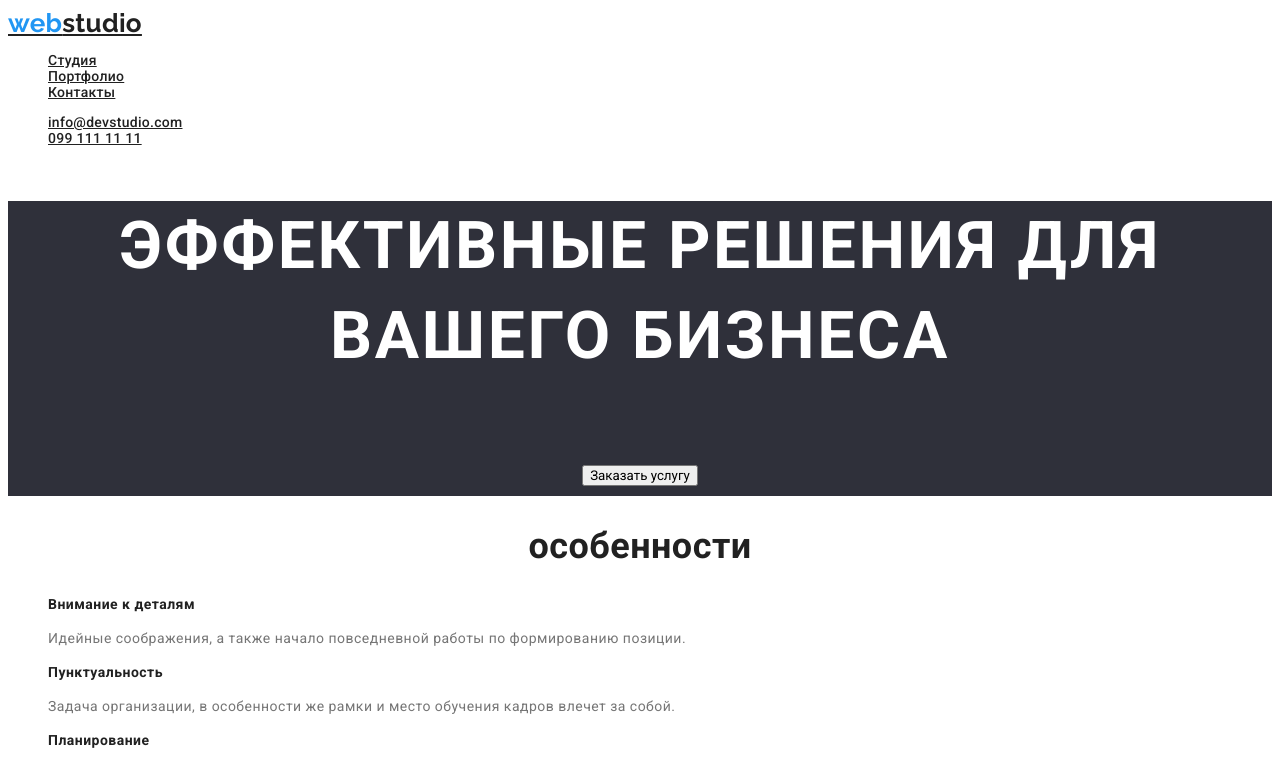
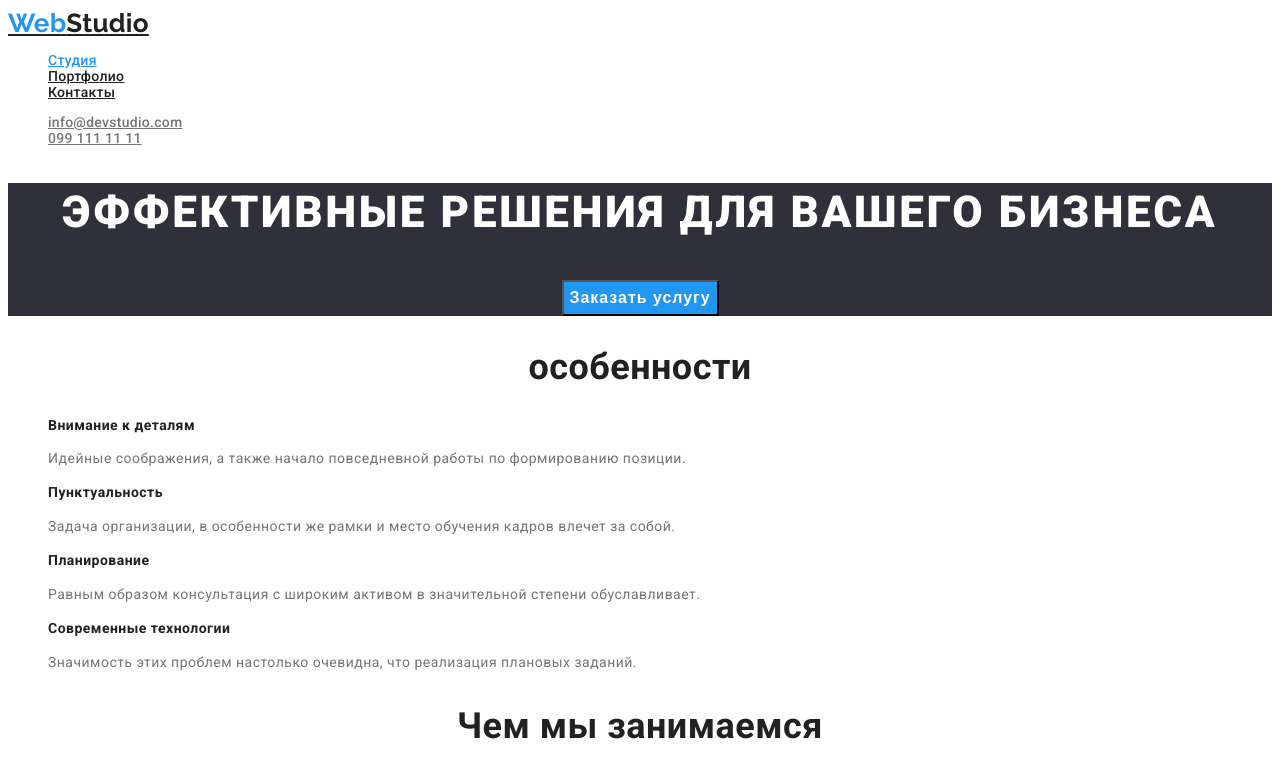
Before and after one commit to Shakhova14/--goit-markup-hw-02, a plain HTML site: page index.html in a window 1280 px wide. Shown: the top 760 px of the page. Drawn offline with Linux system fonts and the light colour scheme.

Commit message:
HomeWork02part2

```diff
--- a/css/styles.css
+++ b/css/styles.css
@@ -51,7 +51,7 @@ color: var(--accent-color)
 }
 
 .auth-nav .link {
-    color: var(--secondary-text-color);
+    color: var(--primary-text-color);
     font-weight: 500;
     font-size: 14px;
     line-height: 1.14;
@@ -63,10 +63,14 @@ color: var(--accent-color)
     color: var(--accent-color)
 }
 
+.hero {
+   color: #FFFFFF;
+    background-color: #2F303A;
+    text-align: center;
+}
 
-.hero  {
-    color: #FFFFFF;
-    background-color: #2F303A;
+.hero-title  {
+
     font-weight: 900;
     font-size: 44px;
     line-height: 1.36;
@@ -75,6 +79,15 @@ color: var(--accent-color)
     text-transform: uppercase;
 }
 
+.hero-button  {
+font-weight: 700;
+font-size: 16px;
+line-height: 1.88;
+text-align: center;
+letter-spacing: 0.06em;
+color: var(--primary-white-color);
+background-color: var(--accent-color);
+}
 .section-title {
     color: var(--secondary-text-color)
 }
@@ -138,7 +151,12 @@ color: var(--accent-color)
     text-align: center;
 }
 button {
-    font-family: inherit;
+    font-weight: 500;
+    font-size: 16px;
+    line-height: 1.62;
+    text-align: center;
+    letter-spacing: 0.03em;
+    color: var(--secondary-text-color);
     cursor: pointer;
 }
 button:hover,
--- a/index.html
+++ b/index.html
@@ -15,23 +15,23 @@
   <body>
     <header>
       <nav class="site-nav">
-        <a href="./index.html" class="logo"><span class="web-logo">web</span>studio</a>
+        <a class="logo" href="./index.html"><span class="web-logo">Web</span>Studio</a>
         <ul>
-          <li><a href="" class="link"> Студия</a></li>
-          <li><a href="./portfolio.html" class="link"> Портфолио</a></li>
-          <li><a href="" class="link"> Контакты</a></li>
+          <li><a class="link current" href="./index.html"> Студия</a></li>
+          <li><a class="link" href="./portfolio.html"> Портфолио</a></li>
+          <li><a class="link" href=""> Контакты</a></li>
         </ul>
       </nav>
       <ul class="auth-nav">
-        <li><a href="mailto:info&#64;devstudio.com" class="link">info&#64;devstudio.com</a></li>
-        <li><a href="tel:0991111111" class="link">099 111 11 11</a></li>
+        <li><a class="link" href="mailto:info&#64;devstudio.com">info&#64;devstudio.com</a></li>
+        <li><a class="link" href="tel:0991111111">099 111 11 11</a></li>
       </ul>
     </header>
     <main>
       <div>
         <section class="hero">
           <h1 class="hero-title">эффективные решения для вашего бизнеса</h1>
-          <button type="button">Заказать услугу</button>
+          <button class="hero-button" type="button">Заказать услугу</button>
         </section>
       </div>
       <section class="section">
@@ -126,12 +126,12 @@
       </section>
     </main>
     <footer class="footer">
-      <a href="./index.html" class="logo"><span class="web-logo">web</span>studio</a>
+      <a class="logo" href="./index.html"><span class="web-logo">Web</span>Studio</a>
       <address>
         <ul class="footer-list">
           <li>г. Киев, пр-т Леси Украинки, 26,</li>
-          <li><a href="mailto:info&#64;example.com" class="link">info&#64;example.com</a></li>
-          <li><a href="tel:0991111111" class="link">099 111 11 11</a></li>
+          <li><a class="link" href="mailto:info&#64;example.com">info&#64;example.com</a></li>
+          <li><a class="link" href="tel:0991111111">099 111 11 11</a></li>
         </ul>
       </address>
     </footer>
```
Also changed, not shown: portfolio.html (+9 -9 lines).
